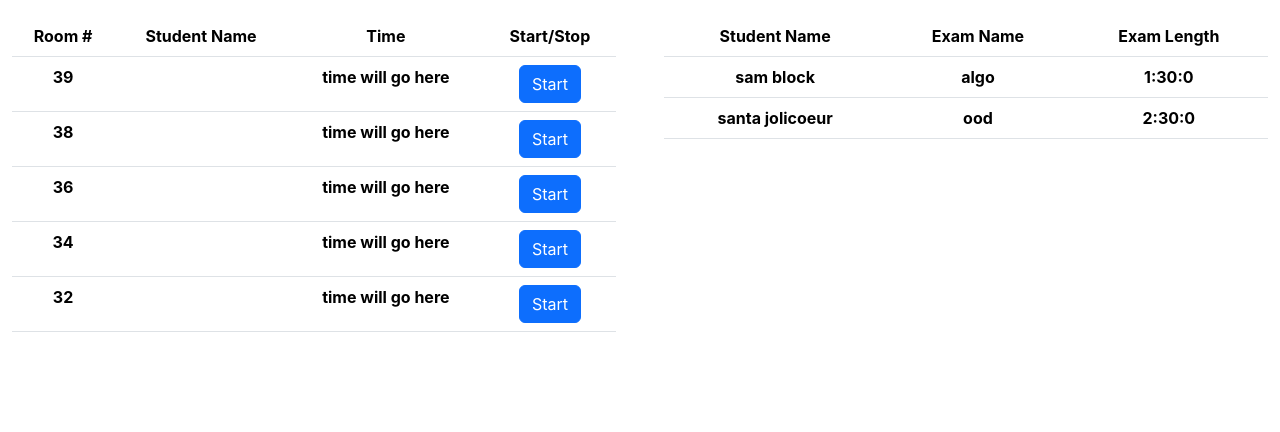
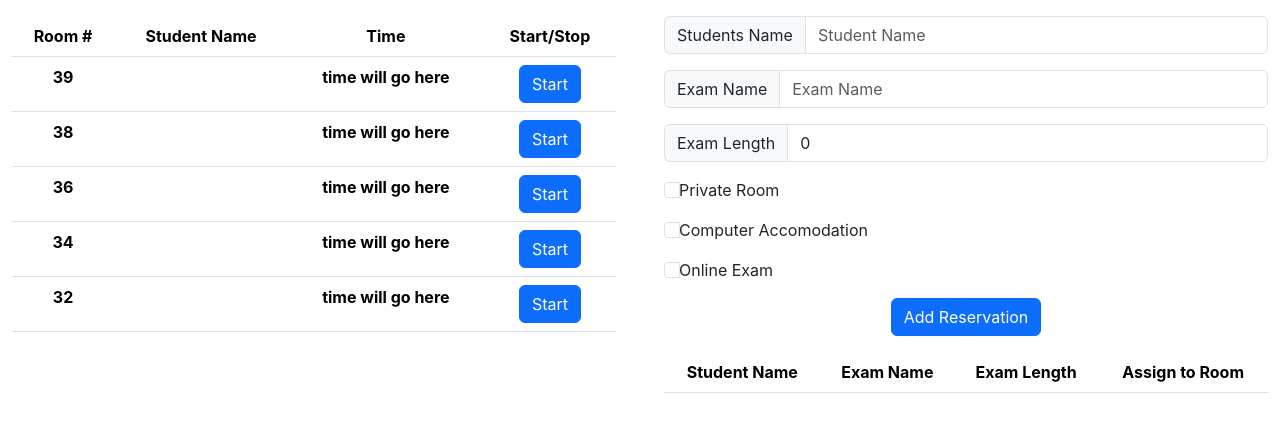
Before and after one commit to samcb234/RoomTimer, a React (Create React App) app in the folder drc-timer/: page / in a window 1280 px wide. Shown: the top 432 px of the page. Built offline with nearby package versions, Linux system fonts and the light colour scheme.

Commit message:
can now automatically assign exams to rooms

```diff
--- /dev/null
+++ b/drc-timer/src/Layout/AddResForm/AddResForm.tsx
@@ -0,0 +1,55 @@
+import { useState } from "react"
+import Reservation from "../../models/Reservation"
+
+export const AddResForm: React.FC<{ addReservation: any }> = (props) => {
+    const [name, setName] = useState('')
+    const [examName, setExamName] = useState('')
+    const [totalTimeOnExam, setTotalTimeOnExam] = useState(0)
+    const [privateRoom, setPrivateRoom] = useState(false)
+    const [computerNeeded, setComputerNeeded] = useState(false)
+    const [onlineExam, setOnlineExam] = useState(false)
+
+    function addRes() {
+        const res: Reservation = new Reservation(name, examName, null, totalTimeOnExam * 60,
+            privateRoom, computerNeeded, onlineExam)
+        props.addReservation(res)
+    }
+    return (
+        <div className="container mt-3">
+            <div className="input-group mb-3">
+                <span className="input-group-text" id="basic-addon1">Students Name</span>
+                <input type="text" className="form-control" placeholder="Student Name" aria-label="Username" aria-describedby="basic-addon1"
+                value={name} onChange={e => setName(e.target.value)} />
+            </div>
+            <div className="input-group mb-3">
+                <span className="input-group-text" id="basic-addon2">Exam Name</span>
+                <input type="text" className="form-control" placeholder="Exam Name" aria-label="Username" aria-describedby="basic-addon2"
+                value={examName} onChange={e => setExamName(e.target.value)}/>
+            </div>
+            <div className="input-group mb-3">
+                <span className="input-group-text" id="basic-addon2">Exam Length</span>
+                <input type="number" className="form-control" placeholder="Exam Length (minutes)" aria-label="Username" aria-describedby="basic-addon2"
+                value={totalTimeOnExam} onChange={e => setTotalTimeOnExam(Number(e.target.value))}/>
+            </div>
+            <div className="input-group mb-3">
+                <input className="form-check-input" type="checkbox" value="" onClick={()=>setPrivateRoom(!privateRoom)}/>
+                <label className="form-check-label">
+                     Private Room
+                </label>
+            </div>
+            <div className="input-group mb-3">
+                <input className="form-check-input" type="checkbox" value="" onClick={()=>setComputerNeeded(!computerNeeded)}/>
+                <label className="form-check-label">
+                     Computer Accomodation
+                </label>
+            </div>
+            <div className="input-group mb-3">
+                <input className="form-check-input" type="checkbox" value="" onClick={()=>{setOnlineExam(!onlineExam)}}/>
+                <label className="form-check-label">
+                     Online Exam
+                </label>
+            </div>
+            <button className="btn btn-primary" onClick={() => addRes()}>Add Reservation</button>
+        </div>
+    )
+}
--- a/drc-timer/src/Layout/Homepage/Homepage.tsx
+++ b/drc-timer/src/Layout/Homepage/Homepage.tsx
@@ -3,30 +3,28 @@ import { ReservationTable } from "../ReservationTable/ReservationTable"
 import { RoomTable } from "../RoomTable/RoomTable"
 import Reservation from "../../models/Reservation"
 import Room from "../../models/Room"
+import { AddResForm } from "../AddResForm/AddResForm"
 
 export const Homepage = ()=>{
-    const resNames: string[] = ['sam block', 'santa jolicoeur']
-    const examNames: string[] = ['algo', 'ood']
-    const resLengths: number[] = [90, 150]
-    const privateRooms: boolean[] = [false, true]
-    const computerNeeded: boolean[] = [false, false]
-    const onlineExam: boolean[] = [false, false]
+
     const [reservations, setReservations] = useState<Reservation[]>([])
 
     const roomNames: string[] = ["39", '38', '36', '34', '32']
     const [rooms, setRooms] = useState<Room[]>([])
 
+    const [newRes, setNewRes] = useState<Reservation>()
+
     useEffect(()=>{
         const setUpReservations = () =>{
-            const newRes: Reservation[] = []
-            for(let i = 0; i < 2; i++){
-                newRes.push(new Reservation(resNames[i], examNames[i], null,
-                    resLengths[i] * 60, privateRooms[i], computerNeeded[i], onlineExam[i]))
-            }
-            setReservations(newRes)
+           if(newRes !== undefined){
+            const r: Reservation[] = reservations
+            r.push(newRes)
+            setReservations(r)
+            setNewRes(undefined)
+           }
         }
         setUpReservations()
-    }, [])
+    }, [newRes, reservations])
 
 
     useEffect(()=>{
@@ -40,13 +38,43 @@ export const Homepage = ()=>{
         setUpRooms()
     }, [])
 
+    function addReservation(res: Reservation){
+        setNewRes(res)
+    }
+
+    function validRoomCheck(res: Reservation, room: Room){
+        if(room.reservation === null){
+            if(res.privateRoom){
+                return room.privateRoom
+            }
+            if(res.computerNeeded){
+                return room.hasComputer
+            }
+            return true
+        }
+    }
+
+    function resFilter(name: string, examName: string, res: Reservation){
+        return (name !== res.name) || (examName !== res.examName)
+    }
+
+    function assignToRoom(res: Reservation){
+        const validRooms: Room[] = rooms.filter((room)=>validRoomCheck(res, room))
+        if(validRooms.length >= 1){
+            const room = validRooms[0]
+            room.reservation = res
+            setReservations(reservations.filter((reservation)=>resFilter(res.name, res.examName, reservation)))
+        }
+    }
+
     return(
         <div className='row'>
         <div className='col'>
           <RoomTable rooms={rooms}/>
         </div>
         <div className='col'>
-          <ReservationTable reservations={reservations}/>
+            <AddResForm addReservation={addReservation}/>
+          <ReservationTable reservations={reservations} assign={assignToRoom}/>
         </div>
       </div>
     )
--- a/drc-timer/src/Layout/ReservationTable/ReservationRow.tsx
+++ b/drc-timer/src/Layout/ReservationTable/ReservationRow.tsx
@@ -1,6 +1,6 @@
 import Reservation from "../../models/Reservation";
 
-export const ReservationRow: React.FC<{reservation: Reservation}> = (props) =>{
+export const ReservationRow: React.FC<{reservation: Reservation, assign:any}> = (props) =>{
     return(
         <tr>
             <th scope="row">
@@ -12,6 +12,9 @@ export const ReservationRow: React.FC<{reservation: Reservation}> = (props) =>{
             <th>
                 {props.reservation.timeCheck()}
             </th>
+            <th>
+                <button className="btn btn-primary" onClick={()=>props.assign(props.reservation)}>Assign To Room</button>
+            </th>
         </tr>
     )
 }
--- a/drc-timer/src/Layout/ReservationTable/ReservationTable.tsx
+++ b/drc-timer/src/Layout/ReservationTable/ReservationTable.tsx
@@ -2,7 +2,7 @@ import { useEffect, useState } from "react"
 import Reservation from "../../models/Reservation"
 import { ReservationRow } from "./ReservationRow"
 
-export const ReservationTable: React.FC<{reservations: Reservation[]}> = (props)=>{
+export const ReservationTable: React.FC<{reservations: Reservation[], assign:any}> = (props)=>{
 
 
     return(
@@ -19,11 +19,14 @@ export const ReservationTable: React.FC<{reservations: Reservation[]}> = (props)
                         <th scope="col">
                             Exam Length
                         </th>
+                        <th scope="col">
+                            Assign to Room
+                        </th>
                     </tr>
                 </thead>
                 <tbody>
                     {props.reservations.map(reservation =>(
-                        <ReservationRow reservation={reservation}/>
+                        <ReservationRow reservation={reservation} assign={props.assign}/>
                     ))}
                 </tbody>
             </table>
```
